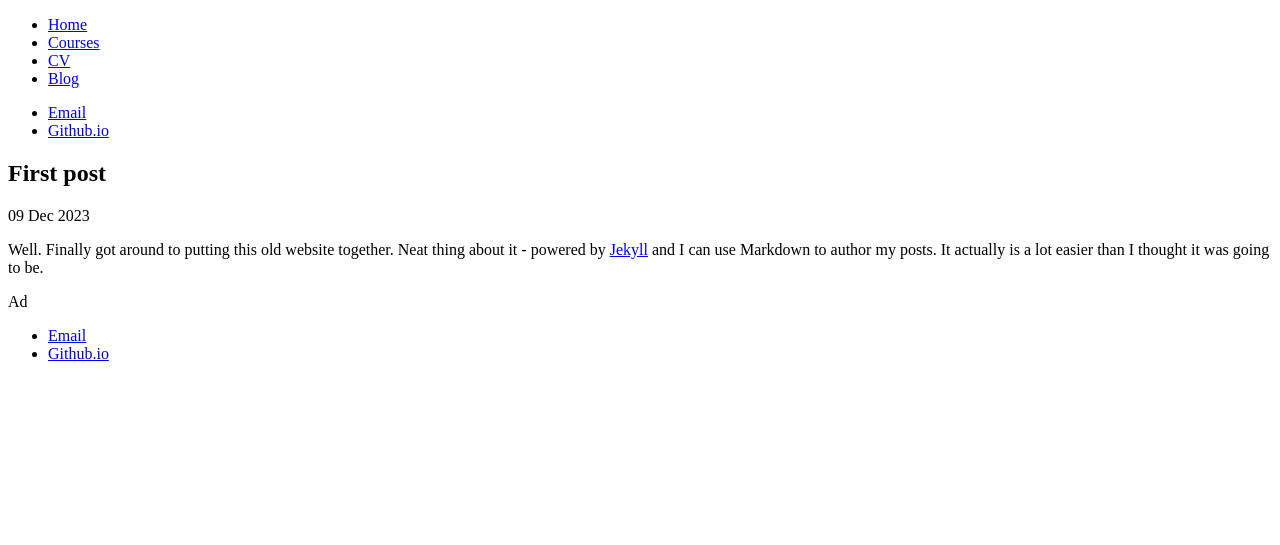
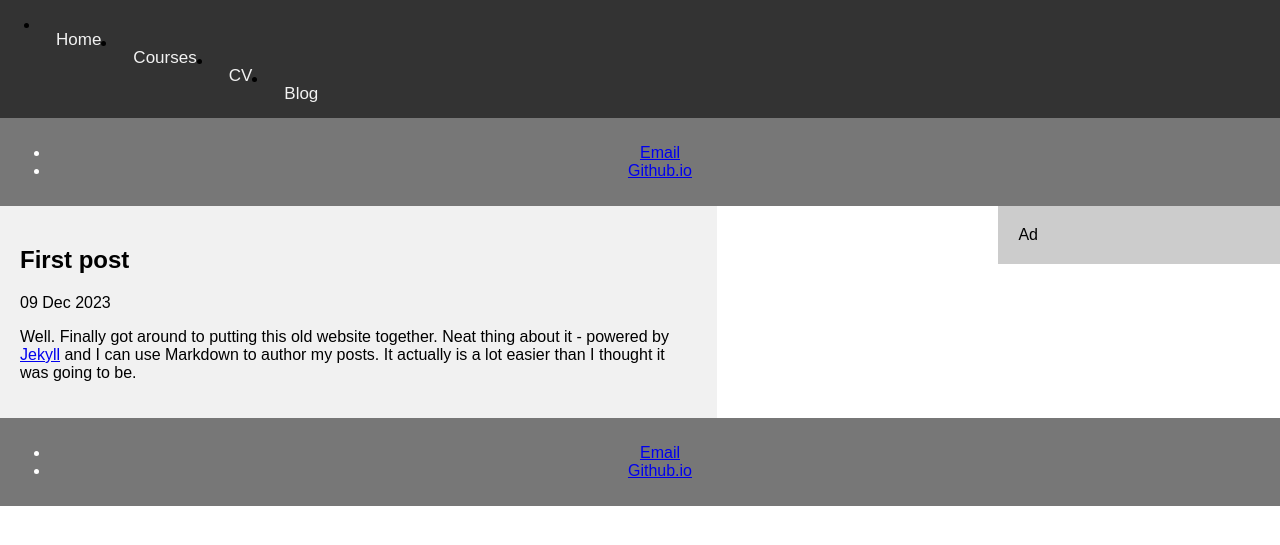
Before and after one commit to hoAngnaMPHan/apmaths.github.io, a Jekyll site: the page built from _posts/2023-12-09-first-post.md, in a window 1280 px wide. Shown: the top 545 px of the page. Built offline with Jekyll 4.4.1, drawn with Linux system fonts in a browser that asks for light colours.

Commit message:
Update head.html

```diff
--- a/_includes/head.html
+++ b/_includes/head.html
@@ -5,7 +5,7 @@
 
     <title>{{ page.title }}</title>
     <meta name="viewport" content="width=device-width, initial-scale=1">
-    <link rel="stylesheet" href="/style.css">
+    <link rel="stylesheet" type="text/css" href="/css/style.css">
 
    <!--Mathtype-->
 <script type="text/javascript" id="MathJax-script" async
```
